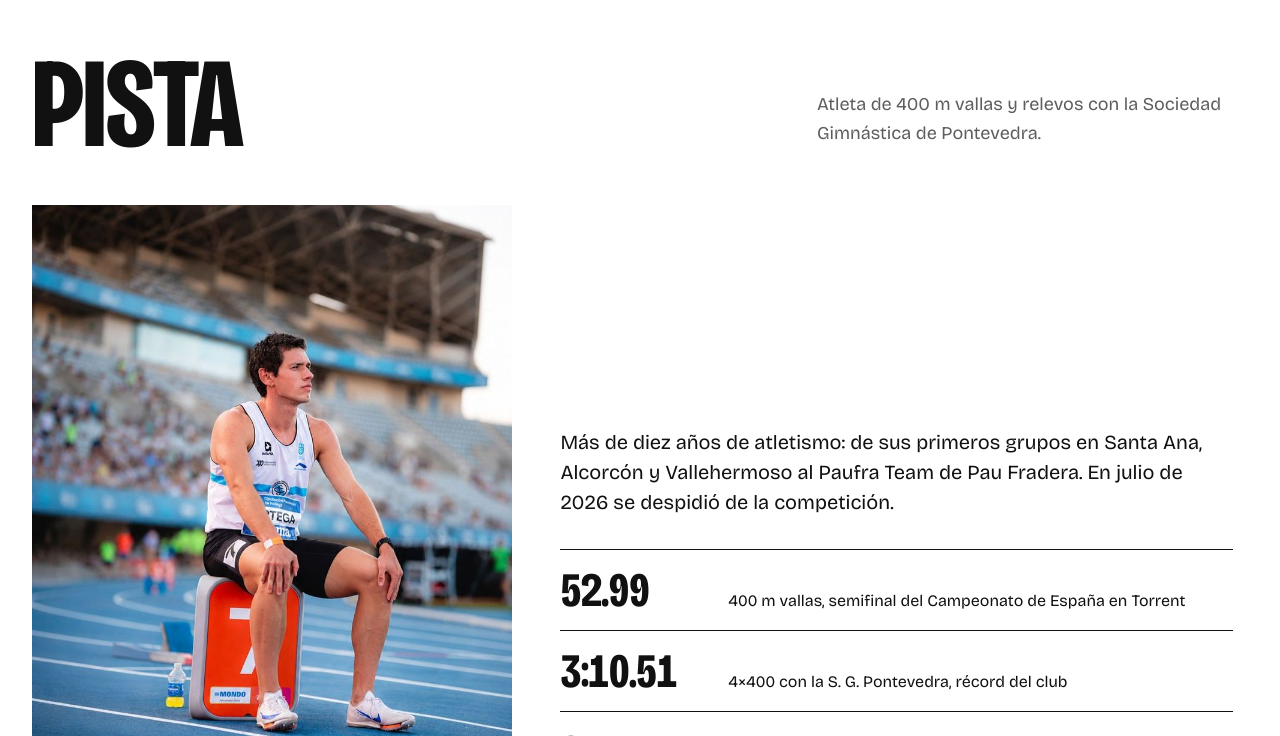
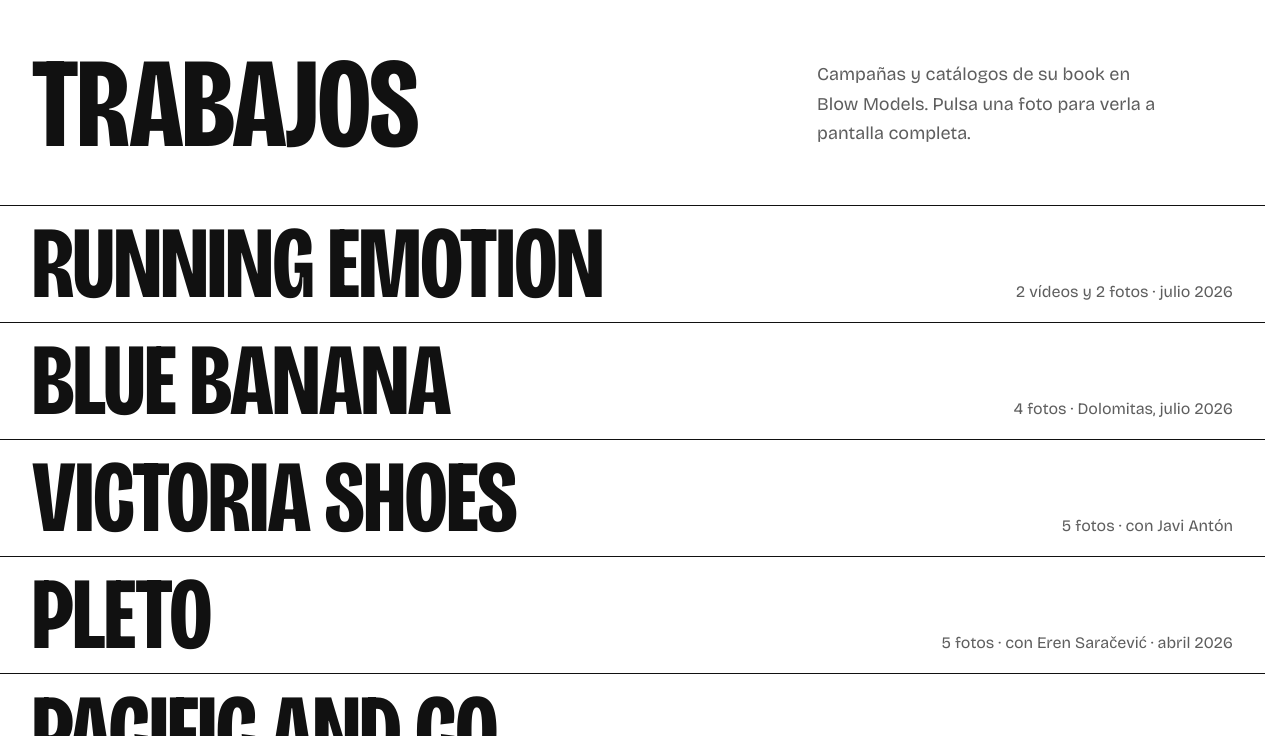
Before and after one commit to dnsue01/DarioOrtega, a plain HTML site: page index.html in a window 1280 px wide. Shown: the part 2064-2800 px from the top of the page. Drawn offline with nearby package versions, Linux system fonts and the light colour scheme.

Commit message:
Remove track section
Drop the Pista section, its styles, its nav and menu links and its
scroll-spy entry. The athlete photo is no longer published.

Co-Authored-By: Claude Opus 5.5 <noreply@anthropic.com>

```diff
--- a/index.html
+++ b/index.html
@@ -233,22 +233,6 @@ button { font: inherit; color: inherit; }
   .marcas img { height: var(--h); }
 }
 
-/* Pista */
-.pista__grid { display: grid; gap: var(--sp-7); }
-.pista__foto img { width: 100%; }
-.pista__texto { display: grid; gap: var(--sp-6); align-content: end; }
-.pista__texto > p { font-size: 1.25rem; line-height: 1.5; }
-.registros { border-top: 1px solid var(--tinta); }
-.registros > div { display: grid; gap: var(--sp-2); padding-block: var(--sp-4); border-bottom: 1px solid var(--tinta); }
-.registros dt { grid-row: 2; line-height: 1.4; }
-.registros dd { grid-row: 1; font-size: clamp(2.5rem, 4vw, 3rem); line-height: 1; }
-.pista__texto > .pista__fuente { font-size: 0.875rem; line-height: 1.5; color: var(--color-texto-2); }
-@media (min-width: 900px), (orientation: landscape) and (max-height: 500px) {
-  .pista__grid { grid-template-columns: 5fr 7fr; align-items: end; }
-  .registros > div { grid-template-columns: 9rem 1fr; gap: var(--sp-5); align-items: baseline; }
-  .registros dt { grid-column: 2; grid-row: 1; }
-  .registros dd { grid-column: 1; }
-}
 
 /* Ficha: cinta métrica */
 .medidas { display: grid; gap: var(--sp-4); }
@@ -483,7 +467,6 @@ button { font: inherit; color: inherit; }
     <nav aria-label="Secciones">
       <ul class="nav__links">
         <li><a href="#ficha">Ficha</a></li>
-        <li><a href="#pista">Pista</a></li>
         <li><a href="#trabajos">Trabajos</a></li>
         <li><a href="#editorial">Editorial</a></li>
         <li><a href="#digitals">Digitals</a></li>
@@ -564,29 +547,6 @@ button { font: inherit; color: inherit; }
           <dd><span class="valor">Castaño</span><img src="fotos/pelo.jpg" width="380" height="110" loading="lazy" alt="Detalle del pelo castaño de Dario"></dd>
         </div>
       </dl>
-    </div>
-  </section>
-
-  <section class="seccion" id="pista" aria-labelledby="pista-t">
-    <div class="contenedor">
-      <header class="seccion__cab">
-        <h2 id="pista-t" class="display">Pista</h2>
-        <p>Atleta de 400 m vallas y relevos con la Sociedad Gimnástica de Pontevedra.</p>
-      </header>
-      <div class="pista__grid">
-        <figure class="pista__foto revela">
-          <img src="fotos/atleta.jpg" srcset="fotos/atleta-800.jpg 800w, fotos/atleta.jpg 1200w" sizes="(max-width: 899px) 100vw, 40vw" width="1200" height="1600" loading="lazy" alt="Dario sentado sobre un cajón de salida en una pista de atletismo durante una competición, con dorsal y camiseta de tirantes">
-        </figure>
-        <div class="pista__texto">
-          <p>Más de diez años de atletismo: de sus primeros grupos en Santa Ana, Alcorcón y Vallehermoso al Paufra Team de Pau Fradera. En julio de 2026 se despidió de la competición.</p>
-          <dl class="registros tabular">
-            <div><dt>400 m vallas, semifinal del Campeonato de España en Torrent</dt><dd class="display">52.99</dd></div>
-            <div><dt>4×400 con la S. G. Pontevedra, récord del club</dt><dd class="display">3:10.51</dd></div>
-            <div><dt>Finales absolutas seguidas en el Campeonato de España</dt><dd class="display">2</dd></div>
-          </dl>
-          <p class="pista__fuente">Fuentes: <a href="https://www.sgpontevedra.com/tag/dario-ortega/" target="_blank" rel="noopener">Sociedad Gimnástica de Pontevedra</a> e <a href="https://www.instagram.com/dario_otga/p/DbNcpgxOgob/" target="_blank" rel="noopener">Instagram de Dario</a>.</p>
-        </div>
-      </div>
     </div>
   </section>
 
@@ -817,11 +777,10 @@ button { font: inherit; color: inherit; }
   <nav aria-label="Secciones">
     <ul class="menu__links">
       <li style="--i:0"><a class="display" href="#ficha">Ficha</a></li>
-      <li style="--i:1"><a class="display" href="#pista">Pista</a></li>
-      <li style="--i:2"><a class="display" href="#trabajos">Trabajos</a></li>
-      <li style="--i:3"><a class="display" href="#editorial">Editorial</a></li>
-      <li style="--i:4"><a class="display" href="#digitals">Digitals</a></li>
-      <li style="--i:5"><a class="display" href="#booking">Booking</a></li>
+      <li style="--i:1"><a class="display" href="#trabajos">Trabajos</a></li>
+      <li style="--i:2"><a class="display" href="#editorial">Editorial</a></li>
+      <li style="--i:3"><a class="display" href="#digitals">Digitals</a></li>
+      <li style="--i:4"><a class="display" href="#booking">Booking</a></li>
     </ul>
   </nav>
   <a class="btn btn--negro" href="mailto:contact@blowmodels.com?subject=Booking%20Dario%20Ortega">contact@blowmodels.com</a>
@@ -865,7 +824,7 @@ button { font: inherit; color: inherit; }
       }
     }
   }, { rootMargin: '-45% 0px -50% 0px' });
-  ['top', 'ficha', 'pista', 'trabajos', 'editorial', 'digitals', 'booking'].forEach((id) => espia.observe(document.getElementById(id)));
+  ['top', 'ficha', 'trabajos', 'editorial', 'digitals', 'booking'].forEach((id) => espia.observe(document.getElementById(id)));
 
   document.querySelectorAll('.campana').forEach((campana) => {
     const carril = campana.querySelector('.carril');
```
Also changed, not shown: fotos/atleta-800.jpg (deleted), fotos/atleta.jpg (deleted), 1 other file.
